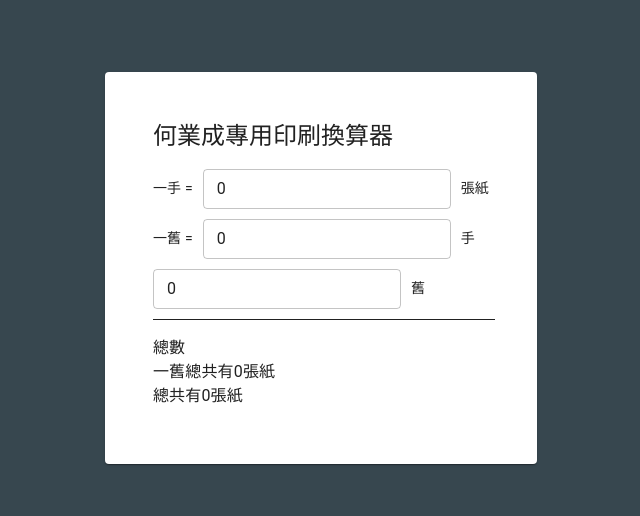
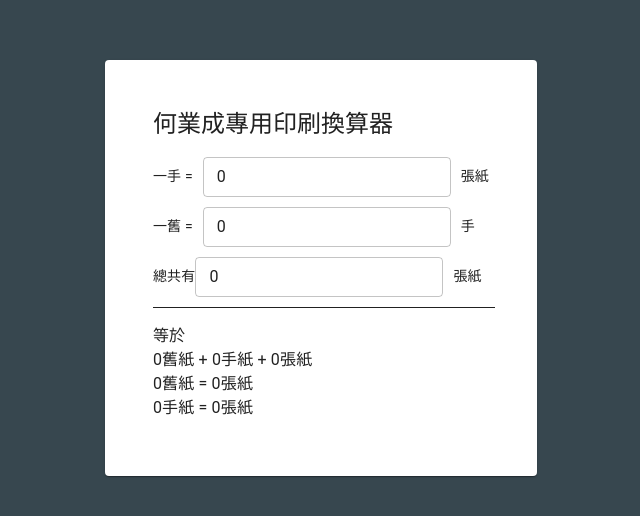
Before and after one commit to johnnyn2/paper-calculator, a React (Create React App) app: page / in a window 1280 px wide. Shown: the part 132-648 px from the top of the page, without its empty margins (319-959 px from the left). Built offline with nearby package versions, Linux system fonts and the light colour scheme.

Commit message:
update logic

```diff
--- a/src/App.js
+++ b/src/App.js
@@ -8,6 +8,7 @@ const initState = {
   handPerShard: 0,
   totalShard: 0,
   totalHandShard: 0,
+  totalPaper: 0,
 }
 function App() {
   const [state, setState] = useState(initState);
@@ -31,10 +32,18 @@ function App() {
   const {
     paperPerHand,
     handPerShard,
-    totalShard,
+    totalPaper,
   } = state;
   const totalPaperShard = paperPerHand * handPerShard;
-  const totalPaper = paperPerHand * handPerShard * totalShard;
+  const totalShard = totalPaperShard != 0 ? Math.floor(totalPaper / totalPaperShard) : 0;
+  const totalHand = paperPerHand != 0 ? Math.floor(totalPaper / paperPerHand) : 0;
+  const totalShardPaper = totalShard * handPerShard * paperPerHand;
+  const remainHand = paperPerHand != 0 ?
+    Math.floor((totalPaper - totalShardPaper) / paperPerHand)
+    : 0;
+  const totalRemainHandPaper = remainHand * paperPerHand;
+  const remainPaper =  totalPaper - totalHand * paperPerHand;
+
   return (
     <Box className="outer-container">
       <Card sx={{padding: '2rem'}}>
@@ -67,20 +76,24 @@ function App() {
             </Typography>
           </Box>
           <Box className="container" sx={{marginY: '10px'}}>
+            <Typography variant="body2">
+              總共有
+            </Typography>
             <TextField
-                value={totalShard}
+                value={totalPaper}
                 onChange={onChange}
                 size="small"
                 sx={{marginRight: '10px'}}
-                name="totalShard"/>
+                name="totalPaper"/>
             <Typography variant="body2">
-            舊
+              張紙
             </Typography>
           </Box>
           <div className="divider"></div>
-          <Typography sx={{marginTop: '1rem'}}>總數</Typography>
-          <Typography>一舊總共有{totalPaperShard}張紙</Typography>
-          <Typography>總共有{totalPaper}張紙</Typography>
+          <Typography sx={{marginTop: '1rem'}}>等於</Typography>
+          <Typography>{totalShard}舊紙 + {remainHand}手紙 + {remainPaper}張紙</Typography>
+          <Typography>{totalShard}舊紙 = {totalShardPaper}張紙</Typography>
+          <Typography>{remainHand}手紙 = {totalRemainHandPaper}張紙</Typography>
         </CardContent>
       </Card>
     </Box>
```
Also changed, not shown: 1 other file (tests, documents, lock files or other folders).
